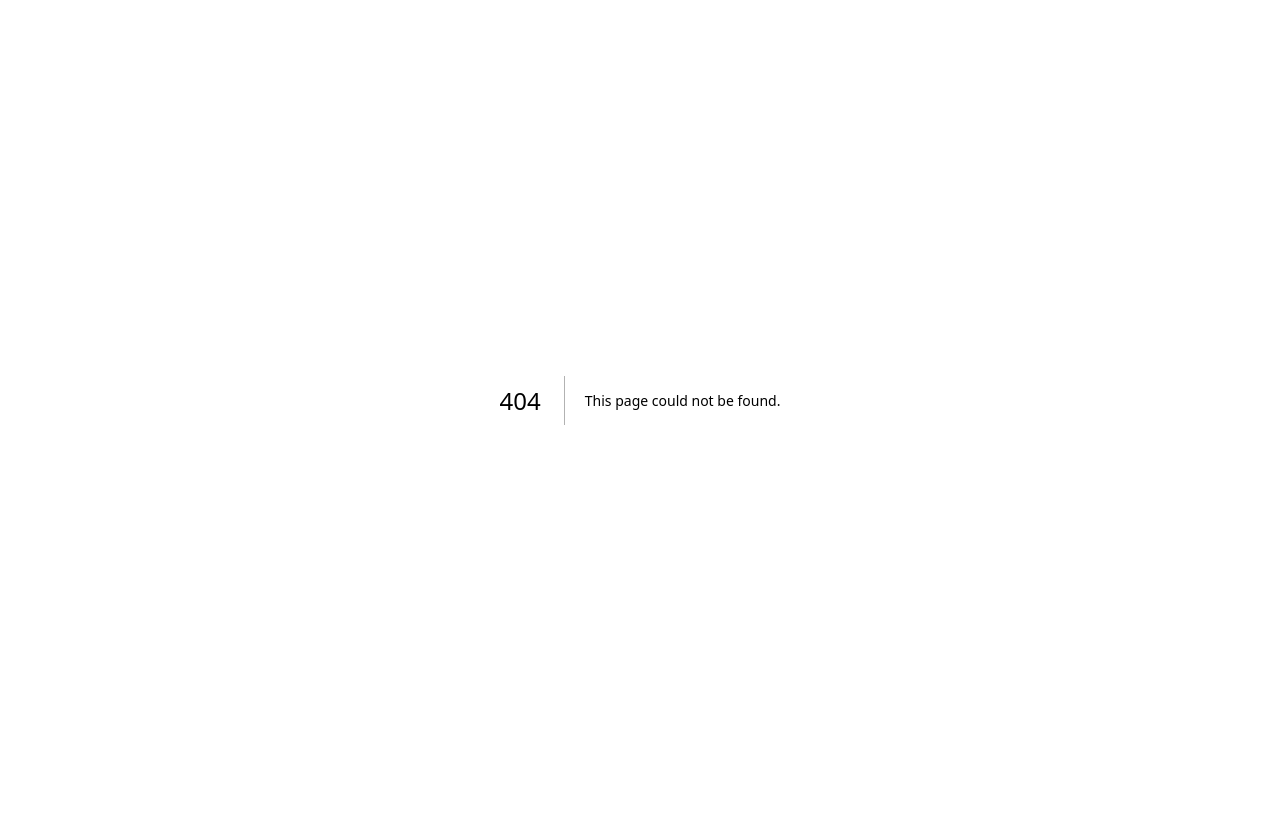
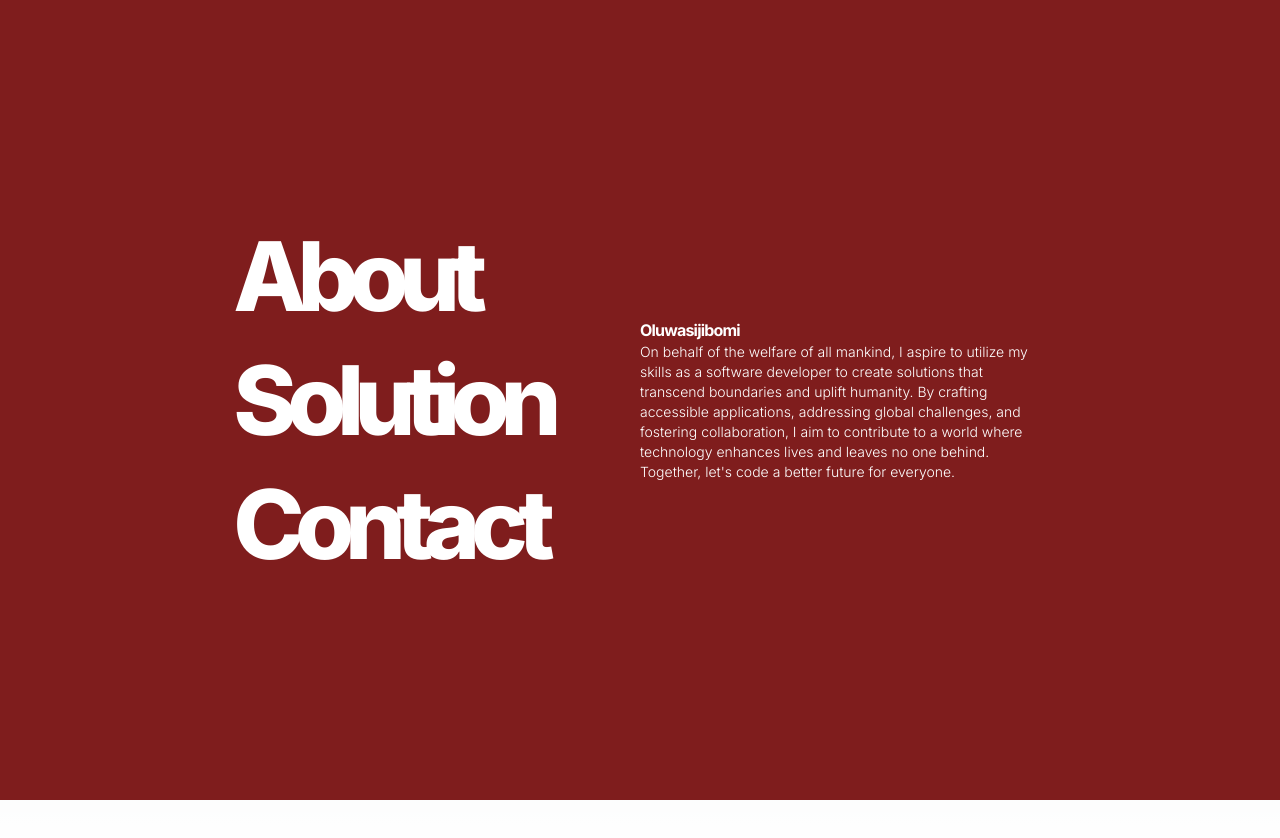
Before and after one commit to Asonance11/buymezobo, a Next.js app: page /about in a window 1280 px wide. Before the commit this address had no page. Shown: the top 838 px of the page. Before the commit the page ends 800 px from the top, so only its background shows below. Built offline with nearby package versions, Linux system fonts and the light colour scheme.

Commit message:
playground menu

```diff
--- /dev/null
+++ b/src/app/about/page.tsx
@@ -0,0 +1,10 @@
+export default function About() {
+    return (
+        <main className="flex min-h-screen flex-col items-center p-24 -tracking-wider">
+            <h1 className="font-bold">About me.</h1>
+            <p>
+                my name is oluwasijibomi, but call me siji, i'm a developer based in Lagos, Nigeria.
+            </p>
+        </main>
+    )
+}
--- /dev/null
+++ b/src/app/contact/page.tsx
@@ -0,0 +1,8 @@
+export default function Contact() {
+    return (
+        <main className="flex min-h-screen flex-col items-center p-24 -tracking-wider">
+            <h1 className="font-bold">Contact Me</h1>
+            <p>on github @sijirama</p>
+        </main>
+    )
+}
--- a/src/app/layout.tsx
+++ b/src/app/layout.tsx
@@ -1,12 +1,13 @@
 import type { Metadata } from 'next'
 import { Inter } from 'next/font/google'
 import './globals.css'
+import Header from '@/components/custom/Header'
 
 const inter = Inter({ subsets: ['latin'] })
 
 export const metadata: Metadata = {
-  title: 'Create Next App',
-  description: 'Generated by create next app',
+    title: 'Sijis Playground',
+    description: 'learning cool animation stuff',
 }
 
 export default function RootLayout({
@@ -16,7 +17,12 @@ export default function RootLayout({
 }) {
     return (
         <html lang="en">
-      <body className={inter.className}>{children}</body>
+            <body className={inter.className}>
+            <Header />
+                <main>
+                    {children}
+                </main>
+            </body>
         </html>
     )
 }
--- a/src/app/page.tsx
+++ b/src/app/page.tsx
@@ -1,113 +1,7 @@
-import Image from 'next/image'
-
 export default function Home() {
-  return (
-    <main className="flex min-h-screen flex-col items-center justify-between p-24">
-      <div className="z-10 max-w-5xl w-full items-center justify-between font-mono text-sm lg:flex">
-        <p className="fixed left-0 top-0 flex w-full justify-center border-b border-gray-300 bg-gradient-to-b from-zinc-200 pb-6 pt-8 backdrop-blur-2xl dark:border-neutral-800 dark:bg-zinc-800/30 dark:from-inherit lg:static lg:w-auto  lg:rounded-xl lg:border lg:bg-gray-200 lg:p-4 lg:dark:bg-zinc-800/30">
-          Get started by editing&nbsp;
-          <code className="font-mono font-bold">src/app/page.tsx</code>
-        </p>
-        <div className="fixed bottom-0 left-0 flex h-48 w-full items-end justify-center bg-gradient-to-t from-white via-white dark:from-black dark:via-black lg:static lg:h-auto lg:w-auto lg:bg-none">
-          <a
-            className="pointer-events-none flex place-items-center gap-2 p-8 lg:pointer-events-auto lg:p-0"
-            href="https://vercel.com?utm_source=create-next-app&utm_medium=appdir-template&utm_campaign=create-next-app"
-            target="_blank"
-            rel="noopener noreferrer"
-          >
-            By{' '}
-            <Image
-              src="/vercel.svg"
-              alt="Vercel Logo"
-              className="dark:invert"
-              width={100}
-              height={24}
-              priority
-            />
-          </a>
-        </div>
-      </div>
-
-      <div className="relative flex place-items-center before:absolute before:h-[300px] before:w-[480px] before:-translate-x-1/2 before:rounded-full before:bg-gradient-radial before:from-white before:to-transparent before:blur-2xl before:content-[''] after:absolute after:-z-20 after:h-[180px] after:w-[240px] after:translate-x-1/3 after:bg-gradient-conic after:from-sky-200 after:via-blue-200 after:blur-2xl after:content-[''] before:dark:bg-gradient-to-br before:dark:from-transparent before:dark:to-blue-700 before:dark:opacity-10 after:dark:from-sky-900 after:dark:via-[#0141ff] after:dark:opacity-40 before:lg:h-[360px] z-[-1]">
-        <Image
-          className="relative dark:drop-shadow-[0_0_0.3rem_#ffffff70] dark:invert"
-          src="/next.svg"
-          alt="Next.js Logo"
-          width={180}
-          height={37}
-          priority
-        />
-      </div>
-
-      <div className="mb-32 grid text-center lg:max-w-5xl lg:w-full lg:mb-0 lg:grid-cols-4 lg:text-left">
-        <a
-          href="https://nextjs.org/docs?utm_source=create-next-app&utm_medium=appdir-template&utm_campaign=create-next-app"
-          className="group rounded-lg border border-transparent px-5 py-4 transition-colors hover:border-gray-300 hover:bg-gray-100 hover:dark:border-neutral-700 hover:dark:bg-neutral-800/30"
-          target="_blank"
-          rel="noopener noreferrer"
-        >
-          <h2 className={`mb-3 text-2xl font-semibold`}>
-            Docs{' '}
-            <span className="inline-block transition-transform group-hover:translate-x-1 motion-reduce:transform-none">
-              -&gt;
-            </span>
-          </h2>
-          <p className={`m-0 max-w-[30ch] text-sm opacity-50`}>
-            Find in-depth information about Next.js features and API.
-          </p>
-        </a>
-
-        <a
-          href="https://nextjs.org/learn?utm_source=create-next-app&utm_medium=appdir-template-tw&utm_campaign=create-next-app"
-          className="group rounded-lg border border-transparent px-5 py-4 transition-colors hover:border-gray-300 hover:bg-gray-100 hover:dark:border-neutral-700 hover:dark:bg-neutral-800/30"
-          target="_blank"
-          rel="noopener noreferrer"
-        >
-          <h2 className={`mb-3 text-2xl font-semibold`}>
-            Learn{' '}
-            <span className="inline-block transition-transform group-hover:translate-x-1 motion-reduce:transform-none">
-              -&gt;
-            </span>
-          </h2>
-          <p className={`m-0 max-w-[30ch] text-sm opacity-50`}>
-            Learn about Next.js in an interactive course with&nbsp;quizzes!
-          </p>
-        </a>
-
-        <a
-          href="https://vercel.com/templates?framework=next.js&utm_source=create-next-app&utm_medium=appdir-template&utm_campaign=create-next-app"
-          className="group rounded-lg border border-transparent px-5 py-4 transition-colors hover:border-gray-300 hover:bg-gray-100 hover:dark:border-neutral-700 hover:dark:bg-neutral-800/30"
-          target="_blank"
-          rel="noopener noreferrer"
-        >
-          <h2 className={`mb-3 text-2xl font-semibold`}>
-            Templates{' '}
-            <span className="inline-block transition-transform group-hover:translate-x-1 motion-reduce:transform-none">
-              -&gt;
-            </span>
-          </h2>
-          <p className={`m-0 max-w-[30ch] text-sm opacity-50`}>
-            Explore starter templates for Next.js.
-          </p>
-        </a>
-
-        <a
-          href="https://vercel.com/new?utm_source=create-next-app&utm_medium=appdir-template&utm_campaign=create-next-app"
-          className="group rounded-lg border border-transparent px-5 py-4 transition-colors hover:border-gray-300 hover:bg-gray-100 hover:dark:border-neutral-700 hover:dark:bg-neutral-800/30"
-          target="_blank"
-          rel="noopener noreferrer"
-        >
-          <h2 className={`mb-3 text-2xl font-semibold`}>
-            Deploy{' '}
-            <span className="inline-block transition-transform group-hover:translate-x-1 motion-reduce:transform-none">
-              -&gt;
-            </span>
-          </h2>
-          <p className={`m-0 max-w-[30ch] text-sm opacity-50`}>
-            Instantly deploy your Next.js site to a shareable URL with Vercel.
-          </p>
-        </a>
-      </div>
-    </main>
-  )
+    return (
+        <main className="flex min-h-screen flex-col items-center p-24 font-bold -tracking-wider">
+            Home
+        </main>
+    )
 }
--- /dev/null
+++ b/src/app/solution/page.tsx
@@ -0,0 +1,10 @@
+export default function Solution() {
+    return (
+        <main className="flex min-h-screen flex-col items-center p-24 -tracking-wider">
+            <h1 className="font-bold">Our Solutions.</h1>
+            <p>
+                my name is oluwasijibomi.
+            </p>
+        </main>
+    )
+}
--- /dev/null
+++ b/src/components/common/Button.tsx
@@ -0,0 +1,5 @@
+export default function Button() {
+  return (
+  <button></button>
+  )
+}
--- /dev/null
+++ b/src/components/custom/Hamburger.tsx
@@ -0,0 +1,40 @@
+"use client"
+import Link from "next/link";
+import Header from "./Header";
+import { useState } from "react";
+
+export default function Menu() {
+
+    const [menuState, setMenuState] = useState({
+        initial: false,
+        clicked: null,
+        menuName: "menu"
+    })
+
+    const liStyle = "text-[6rem]/tight font-extrabold -tracking-widest overflow-hidden text-white"
+    const aStyle = "hover:text-black"
+
+    return (
+        <section id="menu" className="z-10 fixed top-0 bottom-0 left-0 right-0 h-full bg-red-700 w-full ">
+            <div id="menu-seconday-bg" className="z-[-1] fixed top-0 bottom-0 left-0 right-0 h-full bg-black w-full" />
+            <div id="menu-layer" className="bg-red-900 h-full relative overflow-hidden">
+                <div id="menu-free-bg" className="absolute top-0 bottom-0 left-0 right-0 h-full opacity-0" />
+                <section id="menu-container" className="lg:w-2/3 mx-auto relative h-full ">
+                    <div id="menu-links" className="grid grid-cols-1 lg:grid-cols-2 items-center w-full h-full px-5">
+                        <nav className="">
+                            <ul className="flex flex-col gap-1">
+                                <li className={`${liStyle}`}><Link href="/about" className={`${aStyle}`}>About</Link></li>
+                                <li className={`${liStyle}`}><Link href="/solution" className={`${aStyle}`}>Solution</Link></li>
+                                <li className={`${liStyle}`}><Link href="/contact" className={`${aStyle}`}>Contact</Link></li>
+                            </ul>
+                        </nav>
+                        <div id="menu-info ">
+                            <h3 className="font-bold -tracking-wider text-white">Oluwasijibomi</h3>
+                            <p className="font-light text-sm text-white">On behalf of the welfare of all mankind, I aspire to utilize my skills as a software developer to create solutions that transcend boundaries and uplift humanity. By crafting accessible applications, addressing global challenges, and fostering collaboration, I aim to contribute to a world where technology enhances lives and leaves no one behind. Together, let's code a better future for everyone.</p>
+                        </div>
+                    </div>
+                </section>
+            </div>
+        </section>
+    )
+}
--- /dev/null
+++ b/src/components/custom/Header.tsx
@@ -0,0 +1,18 @@
+import Link from "next/link";
+import Menu from "./Hamburger";
+
+export default function Header() {
+    return (
+        <header className="w-full p-3 bg-green-900 ">
+            <main className="flex justify-between lg:w-2/3 mx-auto">
+                <div>
+                    <Link href="/" className="-tracking-widest font-bold">playground</Link>
+                </div>
+                <div>
+                    <button className="underline">menu</button>
+                </div>
+            </main>
+            <Menu />
+        </header>
+    )
+}
```
Lines whose indentation alone changed are shown as unchanged.
